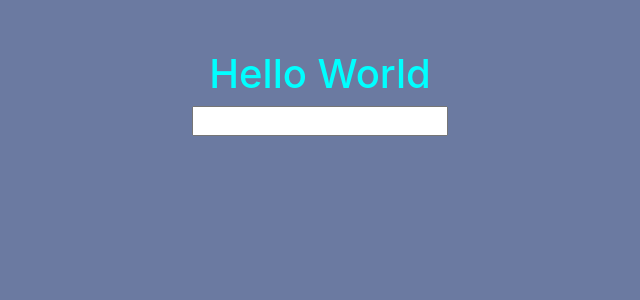
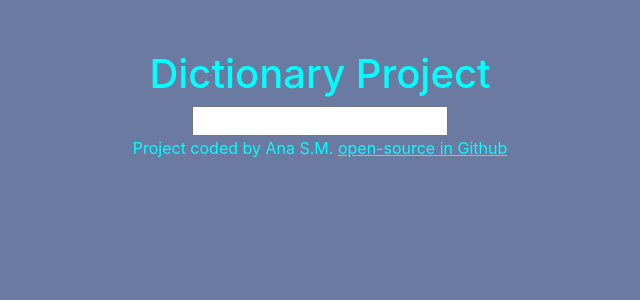
Before and after one commit to anasanmua/DictionaryApp, a React (Create React App) app: page / in a window 1280 px wide. Shown: the top 300 px of the page, without its empty margins (320-960 px from the left). Built offline with nearby package versions, Linux system fonts and the light colour scheme.

Commit message:
fixing github link

```diff
--- a/src/App.css
+++ b/src/App.css
@@ -3,3 +3,10 @@
   color: aqua;
   text-align: center;
 }
+.githubLink {
+  color: aqua;
+}
+.githubLink:hover {
+  text-decoration: none;
+  color: #ffffff;
+}
--- a/src/App.js
+++ b/src/App.js
@@ -5,8 +5,17 @@ function App() {
   return (
     <div className="App">
       <div className="container">
-        <h1>Hello World</h1>
+        <h1>Dictionary Project</h1>
         <Dictionary />
+        <p>
+          Project coded by Ana S.M.{" "}
+          <a
+            className="githubLink"
+            href="https://github.com/anasanmua/DictionaryApp"
+          >
+            open-source in Github
+          </a>
+        </p>
       </div>
     </div>
   );
--- a/src/Dictionary.css
+++ b/src/Dictionary.css
@@ -1,3 +1,6 @@
 .Dictionary {
   text-align: center;
 }
+.formBox {
+  outline-offset: 0px;
+}
--- a/src/Dictionary.js
+++ b/src/Dictionary.js
@@ -25,7 +25,11 @@ export default function Dictionary() {
   return (
     <div className="Dictionary">
       <form onSubmit={search}>
-        <input type="search" onChange={handleKeywordChange} />
+        <input
+          className="formBox"
+          type="search"
+          onChange={handleKeywordChange}
+        />
       </form>
       <Results results={results} />
     </div>
```
